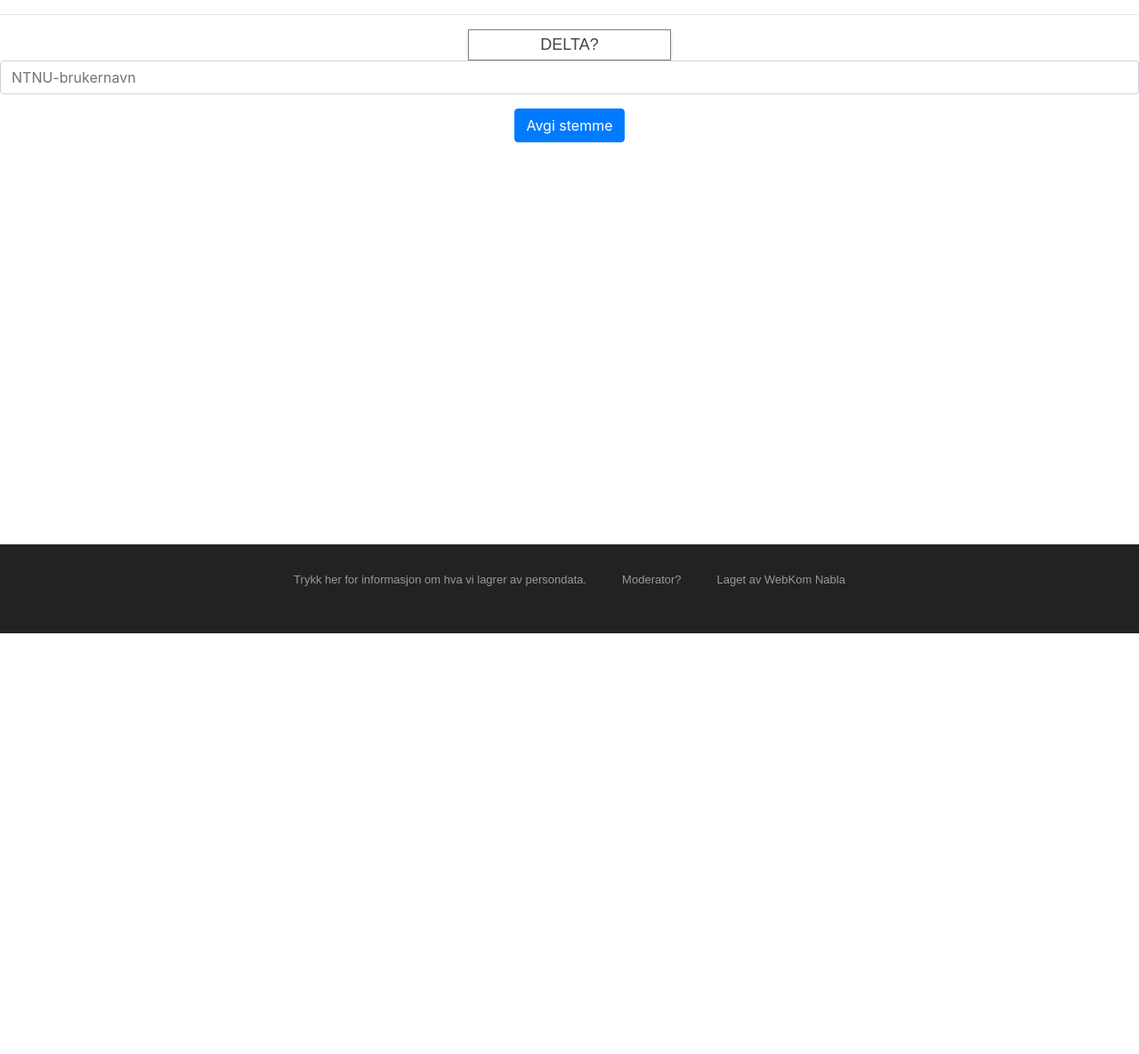
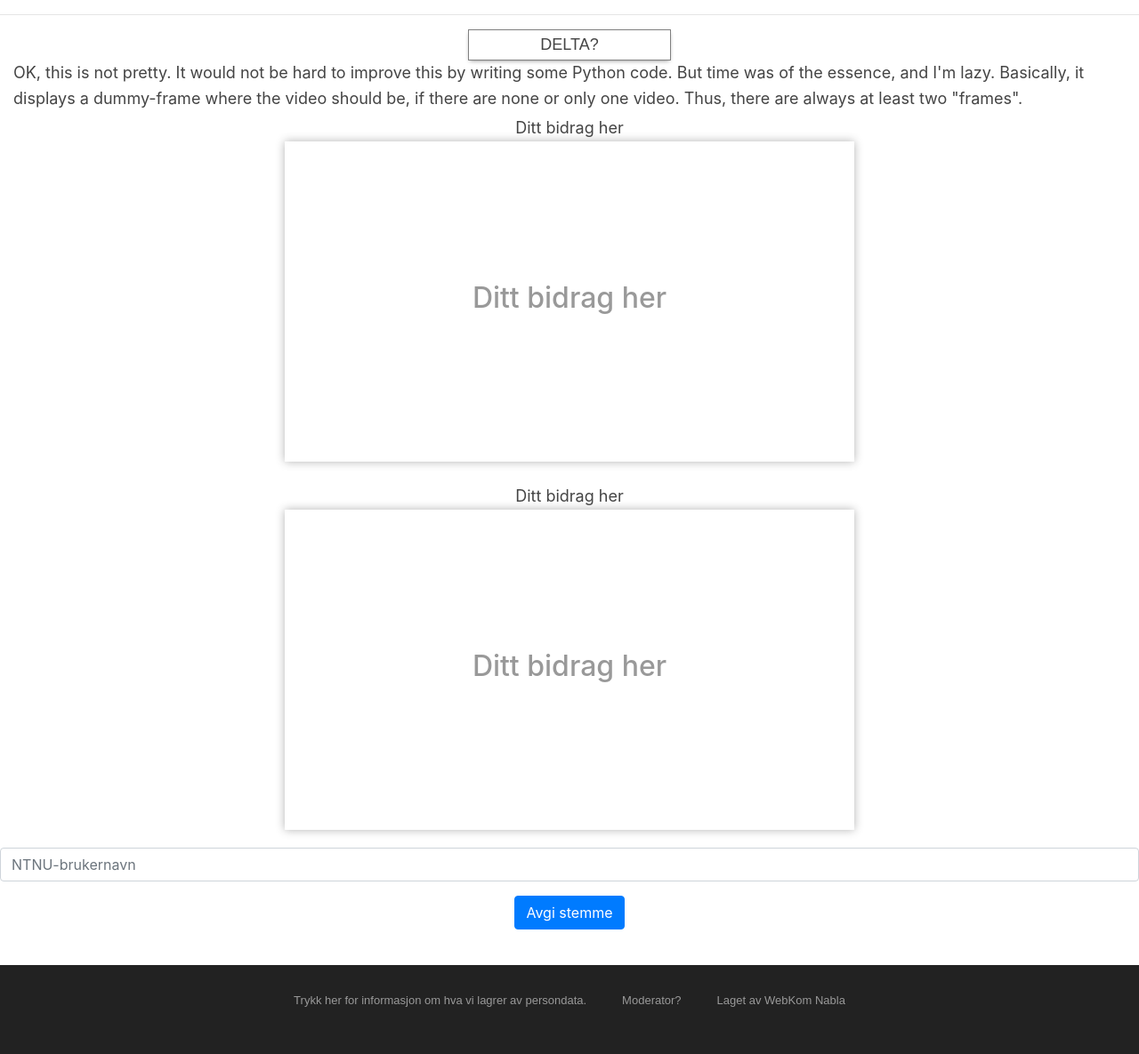
Before and after one commit to Nabla-NTNU/xyz_web, a Django app: page / in a window 1280 px wide. Shown: the part 88-1273 px from the top of the page at 89% size. Before the commit the page ends 800 px from the top, so only its background shows below. Run offline with Django 3.2, Linux system fonts and the light colour scheme; data that the repository does not hold is empty; some libraries are stand-ins or nearby versions.

Commit message:
Adds dummy-frames where there should be videos when there are no videos

```diff
--- a/contributions/models.py
+++ b/contributions/models.py
@@ -111,8 +111,10 @@ class Contribution(ConfirmationMixin, models.Model):
     def video_player(self):
         try:
             return players[self.get_video_service()](self.video_link)
-        except KeyError:  # There's something wrong with the URL, probably
-            return "<h2>There was an error displaying this video."
+        except (ValueError, KeyError):
+            # There's something wrong with the URL, probably
+            # return "<h2>There was an error displaying this video."
+            return '<div class="dummy_video"><h2>There was an error displaying this video. Make sure the URL is correct.</h2></div>'
 
 
 class Vote(ConfirmationMixin, models.Model):
--- a/contributions/templates/contributions/vote_form.html
+++ b/contributions/templates/contributions/vote_form.html
@@ -12,7 +12,29 @@
         <div class="contribution">
             {{ contribution }}
         </div>
+	{% empty %}
+	{# comment #}
+	OK, this is not pretty. It would not be hard to improve this by
+	writing some Python code. But time was of the essence, and I'm lazy.
+	Basically, it displays a dummy-frame where the video should be, if there are
+	none or only one video.
+	Thus, there are always at least two "frames".
+	{# endcomment #}
+        <div class="contribution">
+	    <span class="contribution--name">Ditt bidrag her</span>
+	    <div class="dummy_video">
+	        <h2>Ditt bidrag her</h2>
+	    </div>
+        </div>
         {% endfor %}
+	{% if form.contribution|length < 2 %}
+        <div class="contribution">
+	    <span class="contribution--name">Ditt bidrag her</span>
+	    <div class="dummy_video">
+	        <h2>Ditt bidrag her</h2>
+	    </div>
+        </div>
+	{% endif %}
     </div>
 
     <center>
--- a/templates/base.html
+++ b/templates/base.html
@@ -70,6 +70,17 @@
              justify-content: space-between;
              max-width: none;  /* Overwrite Bootstrap */
          }
+
+	 .dummy_video {
+	     width: 640px;
+	     height: 360px;
+	     box-shadow: 0 0 10px 0 rgba(0, 0, 0, 0.3);
+	     display: flex;
+	     justify-content: center;
+	     align-items: center;
+	     color: #999;
+	     text-align: center;
+	 }
 
          @media (max-width: 1389px) {
              .container {
```
